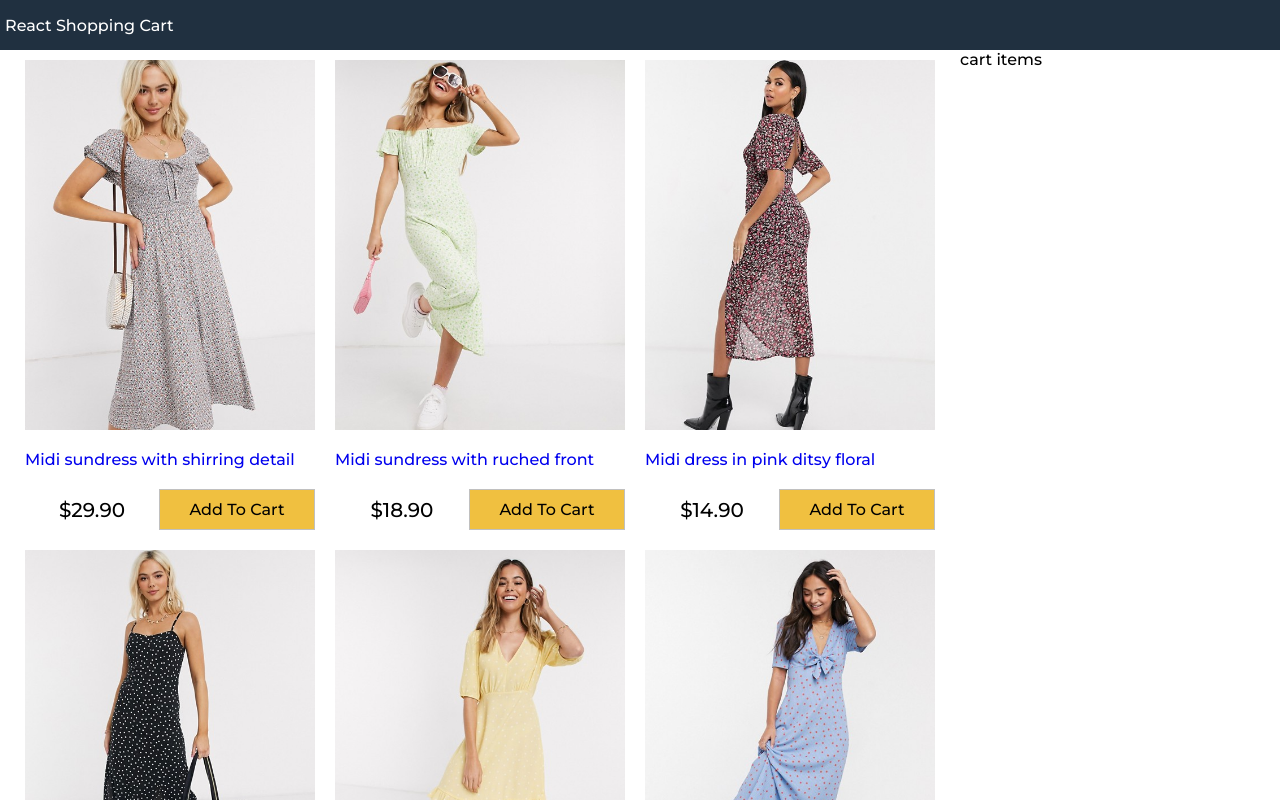
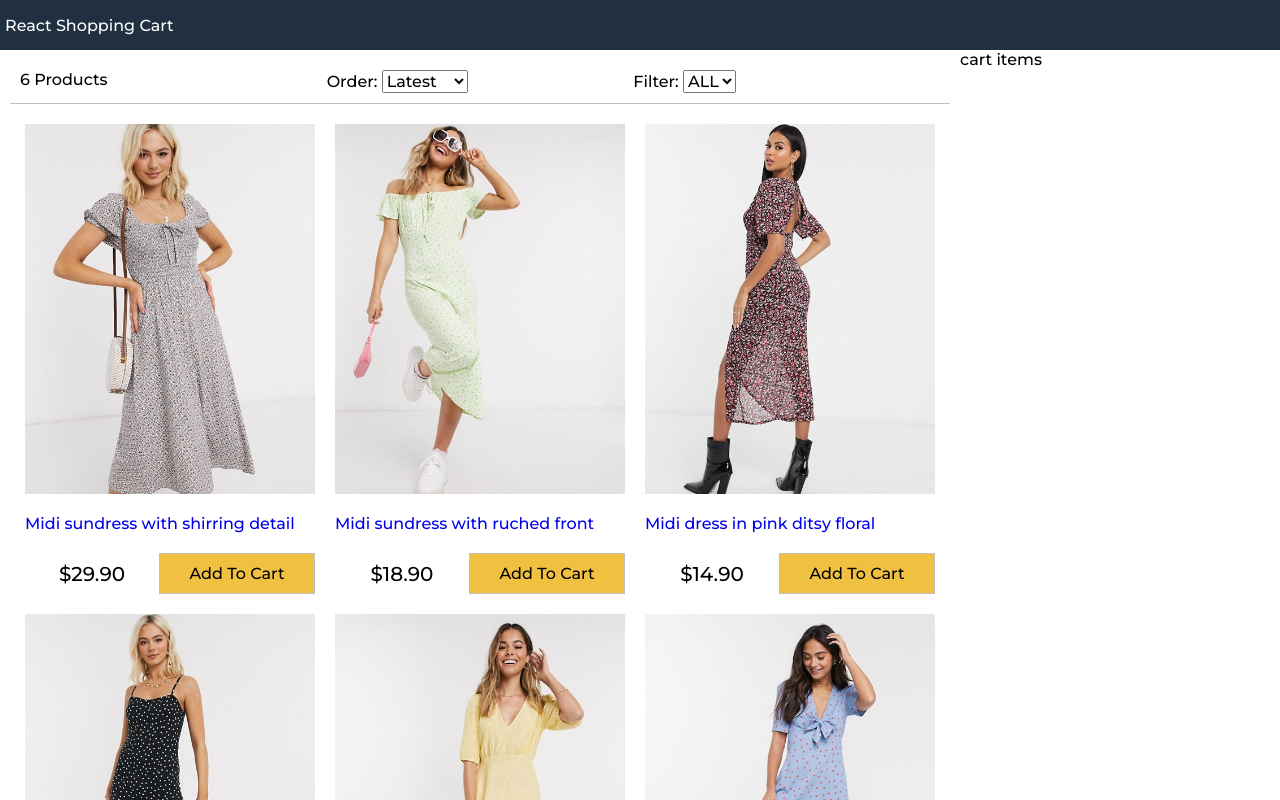
Before and after one commit to JustDankas/react-shopping-cart, a React (Create React App) app: page / in a window 1280 px wide. Shown: the top 800 px of the page. Built offline with nearby package versions, Linux system fonts and the light colour scheme.

Commit message:
filter-component

```diff
--- a/src/App.js
+++ b/src/App.js
@@ -1,5 +1,6 @@
 //Feature 1
 import React, {Component} from "react";
+import Filter from "./Components/filter";
 import Products from "./Components/Products";
 import data from './data.json';
 
@@ -12,6 +13,59 @@
       sort:"",
     }
   }
+
+  sortProducts = (event) =>{
+    const sort = event.target.value;
+    this.setState({
+      sort,
+      products: this.state.products.slice().sort((a,b)=>
+        sort === "highest"?
+        ((a.price < b.price)? 1:-1)
+        :
+        sort === "lowest"?
+        ((a.price > b.price)?1:-1)
+        :
+        ((a._id < b._id)?1:-1)
+
+      )
+    })
+  }
+  filterProducts = (event) =>{
+    const size = event.target.value;
+
+    if(size === "ALL"){
+      this.setState({
+        size,
+        products: data.products.sort((a,b)=>
+        this.state.sort === "highest"?
+        ((a.price < b.price)? 1:-1)
+        :
+        this.state.sort === "lowest"?
+        ((a.price > b.price)?1:-1)
+        :
+        ((a._id < b._id)?1:-1)
+
+      )
+      })
+    }else{
+      this.setState({
+        size,
+        products: data.products.filter(product=> product.availableSizes.indexOf(size)>=0)
+                  .sort((a,b)=>
+                  this.state.sort === "highest"?
+                  ((a.price < b.price)? 1:-1)
+                  :
+                  this.state.sort === "lowest"?
+                  ((a.price > b.price)?1:-1)
+                  :
+                  ((a._id < b._id)?1:-1)
+
+                )
+      });
+    }
+
+
+  }
   render() {
     return (
       <div className="grid-container">
@@ -21,6 +75,11 @@
         <main>
           <div className="content">
             <div className="main">
+              <Filter count={this.state.products.length}
+              size={this.state.size}
+              sort={this.state.sort}
+              filterProducts={this.filterProducts}
+              sortProducts={this.sortProducts} />
               <Products products={this.state.products} />
             </div>
             <div className="sidebar">
--- /dev/null
+++ b/src/Components/filter.js
@@ -0,0 +1,37 @@
+import React, { Component } from 'react';
+
+class Filter extends Component {
+    state = {  }
+    render() {
+        return (
+            <div className='filter'>
+                <div className="filter-result">
+                    {this.props.count + " Products"}
+                </div>
+                <div className="filter-sort">
+                Order{": "}
+                    <select value={this.props.sort} onChange={this.props.sortProducts}>
+                        <option value="latest">Latest</option>
+                        <option value="lowest">Lowest</option>
+                        <option value="highest">Highest</option>
+
+                    </select>
+                </div>
+                <div className="filter-size">
+                    Filter{": "}
+                    <select value={this.props.size} onChange={this.props.filterProducts}>
+                        <option value="ALL">ALL</option>
+                        <option value="XS">XS</option>
+                        <option value="S">S</option>
+                        <option value="M">M</option>
+                        <option value="L">L</option>
+                        <option value="XL">XL</option>
+                        <option value="XXL">XXL</option>
+                    </select>
+                </div>
+            </div>
+        );
+    }
+}
+
+export default Filter;
--- a/src/index.css
+++ b/src/index.css
@@ -124,3 +124,16 @@
 .button.primary{
   background-color: #f0c040;
 }
+
+/* Filter Class */
+
+.filter{
+  display: flex;
+  padding: 1rem;
+  margin: 1rem;
+  border-bottom: .1rem #c0c0c0 solid;
+  justify-content: space-between;
+}
+.filter div{
+  flex: 1;
+}
```
Also changed, not shown: src/utils.js (line endings or trailing spaces).
